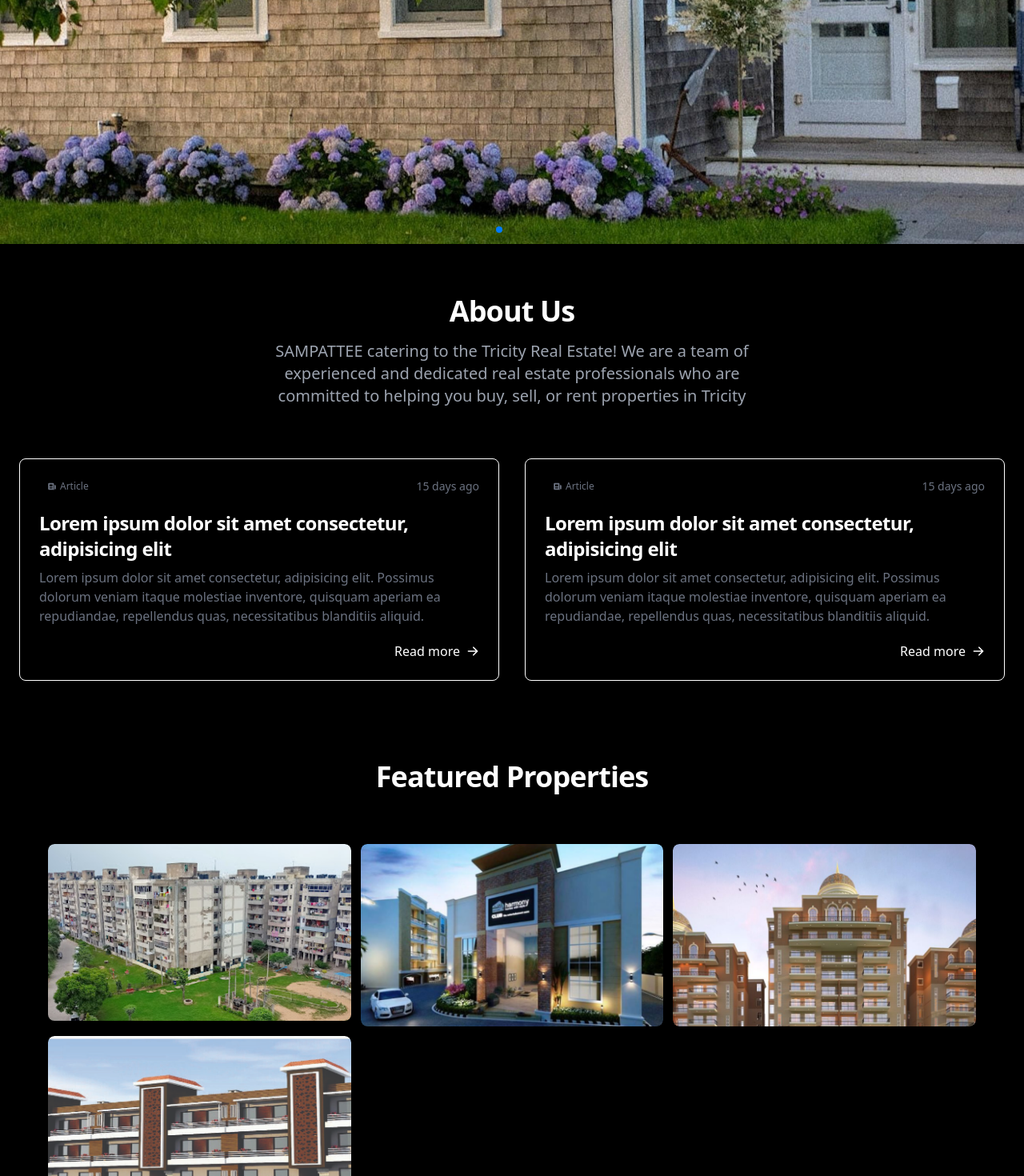
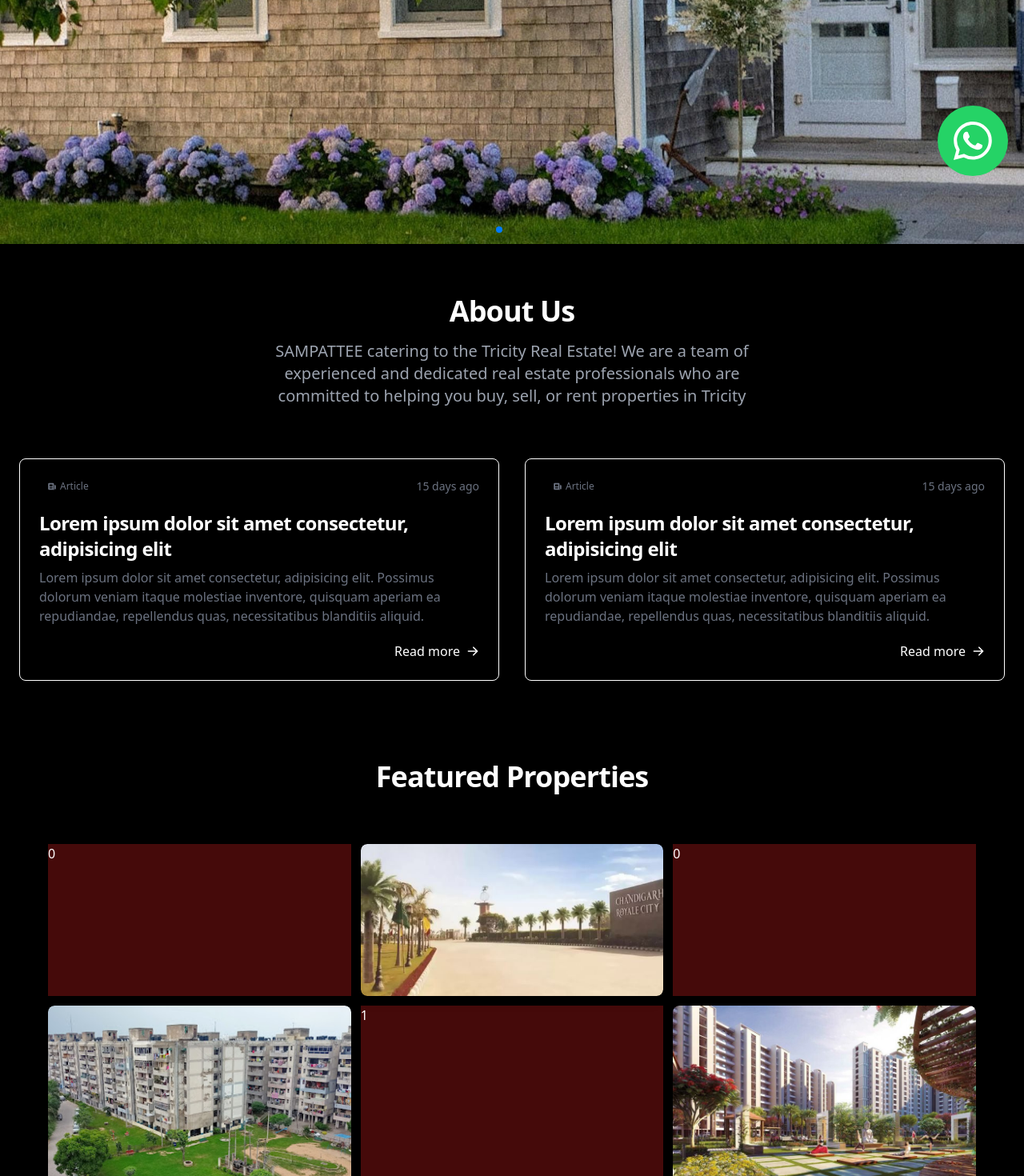
Before and after one commit to evosynchtech/sampattee, a React (Vite) app: page / in a window 1280 px wide. Shown: the part 560-2030 px from the top of the page at 80% size. Built offline with nearby package versions, Linux system fonts and the light colour scheme.

Commit message:
Added: WhatsApp icon in Bottom Right

```diff
--- a/src/App.jsx
+++ b/src/App.jsx
@@ -8,12 +8,13 @@ import About from "./pages/About";
 import ShowPlaceWise from "./pages/ShowPlaceWise";
 import placeWise from "./data/placeWise";
 import ErrorPage from "./pages/Error";
+import Layout from "./components/screen/Layout";
 
 function App() {
   return (
     <>
       <Router>
-        <Navbar />
+        <Layout>
           <Routes>
             <Route path="/" element={<Home />} />
             <Route path="/property/:id" element={<ShowProperty />} />
@@ -67,7 +68,7 @@ function App() {
             <Route path="/about" element={<About />} />
             <Route path="*" element={<ErrorPage />} />
           </Routes>
-        <Footer />
+        </Layout>
       </Router>
     </>
   );
--- a/src/components/FeaturedProperties/FeaturedProperties.jsx
+++ b/src/components/FeaturedProperties/FeaturedProperties.jsx
@@ -9,14 +9,21 @@ function FeaturedProperties() {
     <div class="w-full -mt-1 mx-auto py-10 px-5 bg-black">
       <Title title={"Featured Properties"} />
       <FeaturedPropertySection>
-        {Object.values(placeWise).map(
-          (place) =>
-            place.length > 1 && (
-              <FeaturedPropertyCard
-                description={place[1].description}
-                title={place[0].title}
-                imgUrl={`assets/places/${place[0].imgUrl}`}
-              />
+        {Object.keys(placeWise).map(
+          (propertiesArray) =>
+            placeWise[propertiesArray].length > 0 &&
+            placeWise[propertiesArray].map(
+              (properties, indx) =>
+                indx < 3 && (
+                  <>
+                    <h1 className="text-white bg-red-950">{indx}</h1>
+                    <FeaturedPropertyCard
+                      description={properties.description}
+                      title={properties.title}
+                      imgUrl={`assets/places/${properties.imgUrl}`}
+                    />
+                  </>
+                )
             )
         )}
       </FeaturedPropertySection>
--- /dev/null
+++ b/src/components/screen/Layout.jsx
@@ -0,0 +1,25 @@
+import React from "react";
+import Navbar from "../navbar/Navbar";
+import Footer from "../footer/Footer";
+import { BsWhatsapp } from "react-icons/bs";
+
+function Layout({ children }) {
+  return (
+    <>
+      <Navbar />
+      {children}
+      <a
+        target="_blank"
+        href="https://wa.me/+919019000530"
+        className="fixed bg-[#25d366] text-white font-bold sm:p-5 p-3 rounded-full bottom-5 right-5 z-10"
+      >
+        <div className="sm:text-5xl text-3xl">
+          <BsWhatsapp />
+        </div>
+      </a>
+      <Footer />
+    </>
+  );
+}
+
+export default Layout;
```
Lines whose indentation alone changed are shown as unchanged.
